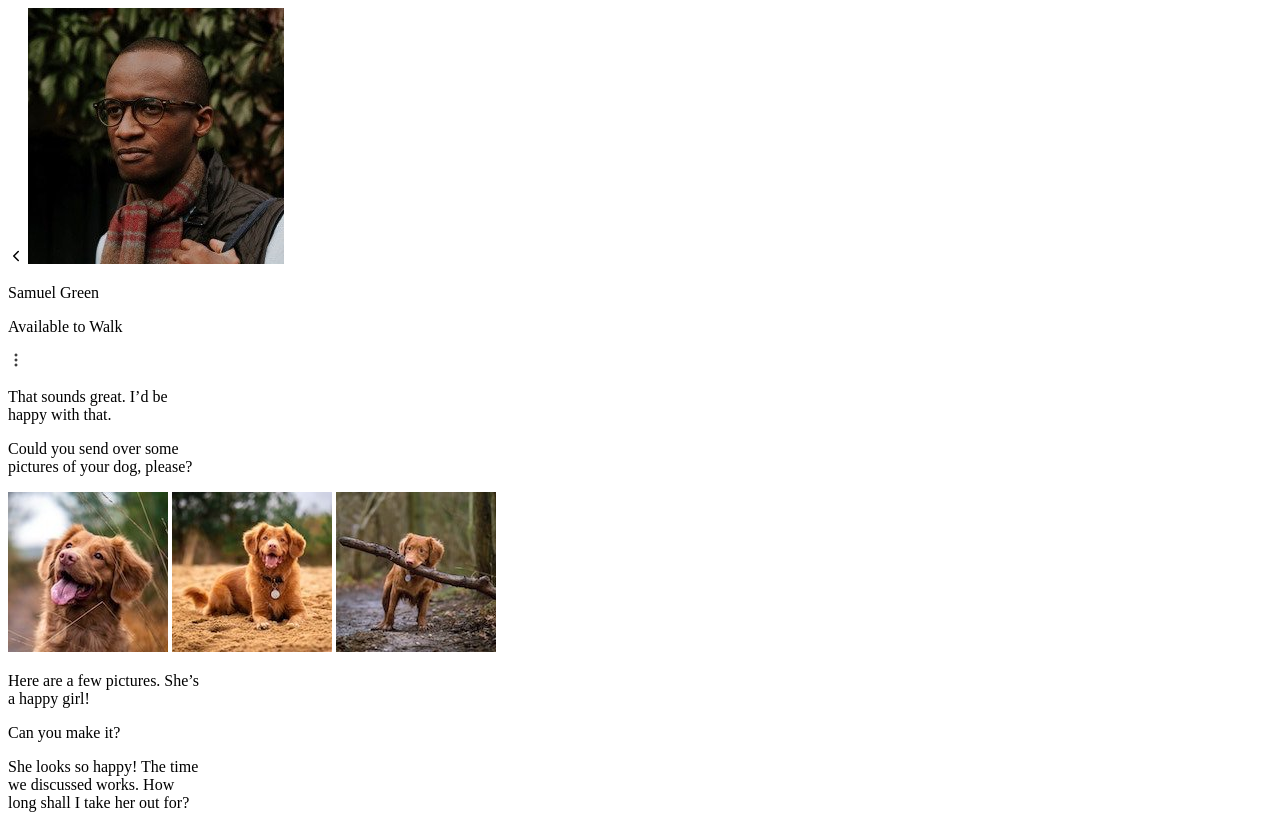
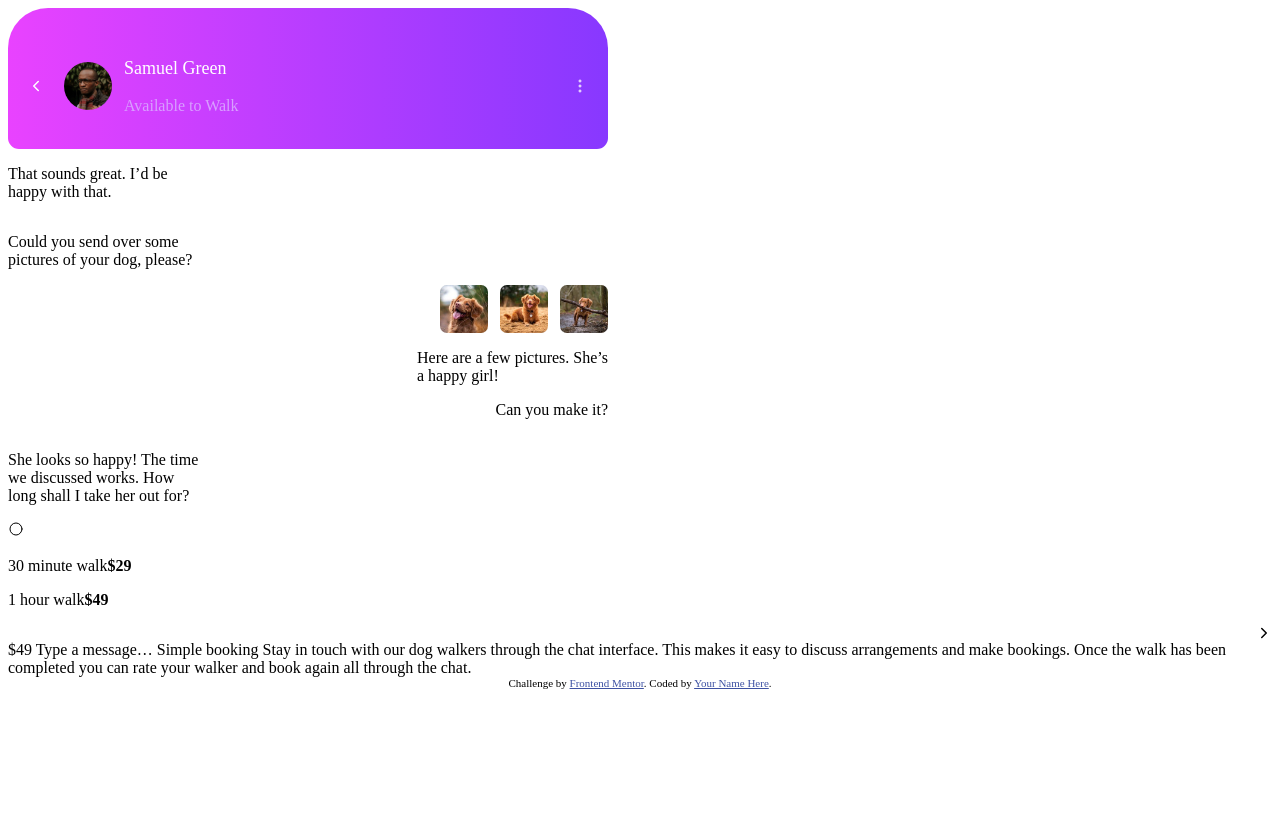
Before and after one commit to kennyoungC/chat-app-css-illustration-master, a plain HTML site: page index.html in a window 1280 px wide. Shown: the top 815 px of the page. Drawn offline with nearby package versions, Linux system fonts and the light colour scheme.

Commit message:
commit
updated: chat-app-illustration using CSS

```diff
--- a/index.html
+++ b/index.html
@@ -12,6 +12,7 @@
       nomodule=""
       src="https://unpkg.com/ionicons@5.5.2/dist/ionicons/ionicons.js"
     ></script>
+    <link rel="stylesheet" href="style.css" />
     <link
       rel="icon"
       type="image/png"
@@ -31,8 +32,10 @@
               name="chevron-back-outline"
             ></ion-icon>
             <img src="images/avatar.jpg" alt="" />
-            <p class="name">Samuel Green</p>
-            <p class="name-tag">Available to Walk</p>
+            <div>
+              <p class="name">Samuel Green</p>
+              <p class="name-tag">Available to Walk</p>
+            </div>
           </div>
           <div></div>
           <ion-icon
@@ -52,17 +55,19 @@
             pictures of your dog, please?
           </p>
         </div>
-        <div class="chat-end">
-          <div class="dog-img-box">
+        <!-- <div class="chat-end"> -->
+          <div class="dog-img-box chat-end">
             <img src="images/dog-image-1.jpg" alt="photo of a dog" />
             <img src="images/dog-image-2.jpg" alt="photo of a dog" />
             <img src="images/dog-image-3.jpg" alt="photo of a dog" />
           </div>
-          <p class="chat-end-text">
-            Here are a few pictures. She’s <br />
-            a happy girl!
-          </p>
-          <p class="chat-end-text">Can you make it?</p>
+          <!-- <div class="chat-end"> -->
+            <p class=" chat-end chat-end-text">
+              Here are a few pictures. She’s <br />
+              a happy girl!
+            </p>
+            <p class="chat-end chat-end-text">Can you make it?</p>
+          </div>
         </div>
         <div class="chat-start">
           <p class="chat-start-text">
--- a/style.css
+++ b/style.css
@@ -5,24 +5,65 @@
 .attribution a {
   color: hsl(228, 45%, 44%);
 }
+.app-box {
+  width: 600px;
+}
 .app-header {
+  display: flex;
+  justify-content: space-between;
+  align-items: center;
+  background-image: linear-gradient(
+    to right,
+    hsl(293, 100%, 63%),
+    hsl(264, 100%, 61%)
+  );
+  padding: 32px 12px 18px 12px;
+  border-top-left-radius: 40px;
+  border-top-right-radius: 40px;
+  border-bottom-right-radius: 11px;
+  border-bottom-left-radius: 11px;
 }
 .img-box {
+  display: flex;
+  align-items: center;
+  gap: 12px;
+}
+.img-box img {
+  width: 48px;
+  border-radius: 50%;
 }
 .header-icon {
-  width: 24px;
+  width: 32px;
+  color: hsl(0, 0%, 100%);
 }
 .name {
+  color: hsl(0, 0%, 100%);
+  font-weight: 500;
+  font-size: 18px;
+  text-transform: capitalize;
 }
 .name-tag {
+  color: hsl(276, 100%, 81%);
+  font-size: 16px;
 }
 .chat-start {
+  display: flex;
+  justify-content: flex-start;
 }
 .chat-start-text {
 }
 .chat-end {
+  display: flex;
+  justify-content: flex-end;
 }
 .dog-img-box {
+  display: flex;
+  gap: 12px;
+}
+.dog-img-box img {
+  width: 48px;
+  height: 48px;
+  border-radius: 7px;
 }
 .chat-end-text {
 }
```
